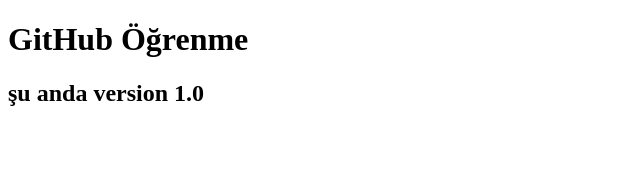
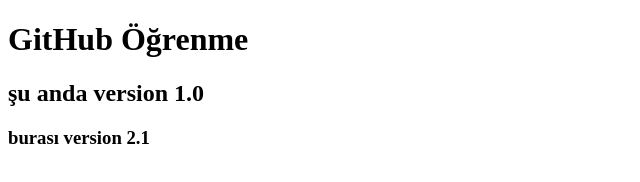
Before and after one commit to erenbilge/gittestNeos, a plain HTML site: page index.html in a window 1280 px wide. Shown: the whole page, without its empty margins (0-640 px from the left). Drawn offline with Linux system fonts and the light colour scheme.

Commit message:
version 2.1

```diff
--- a/index.html
+++ b/index.html
@@ -10,6 +10,7 @@
 <body>
     <h1>GitHub Öğrenme</h1>
     <h2>şu anda version 1.0 </h2>
+    <h3>burası version 2.1</h3>
 
 
 
```
